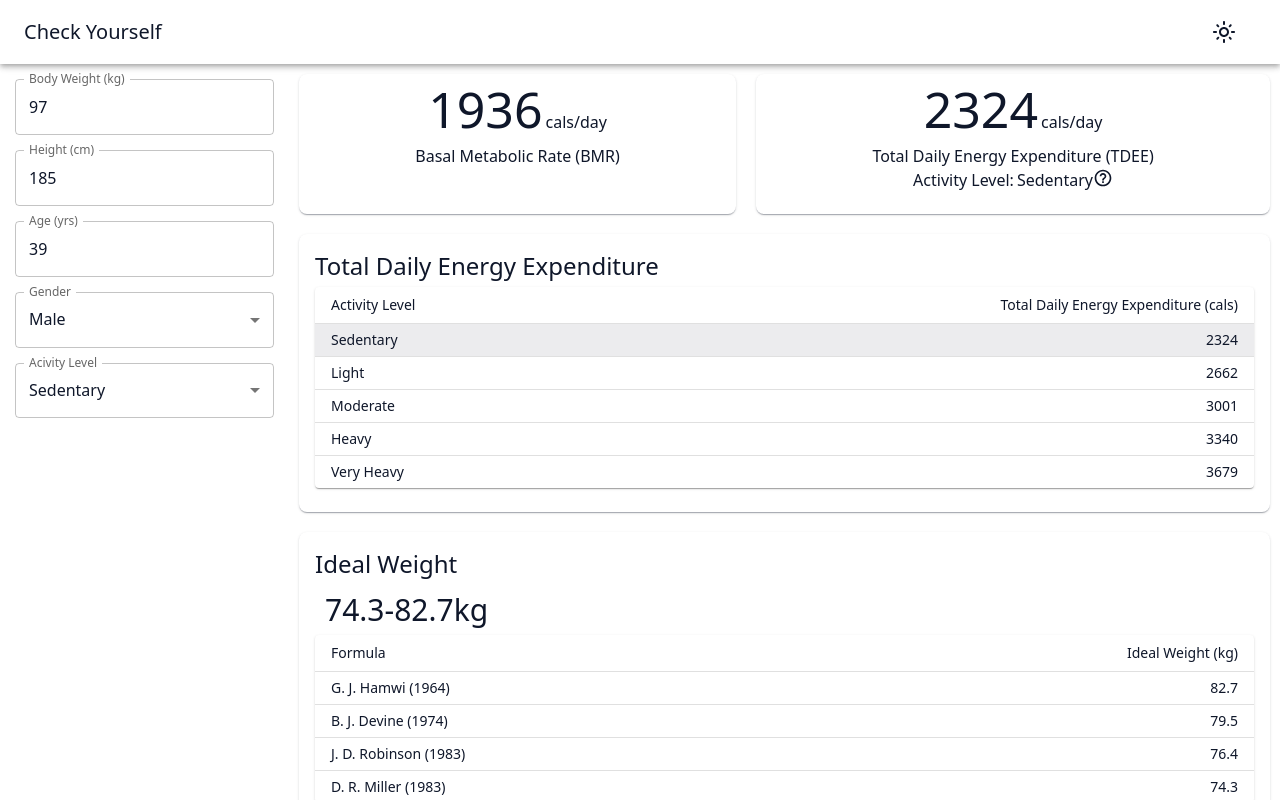
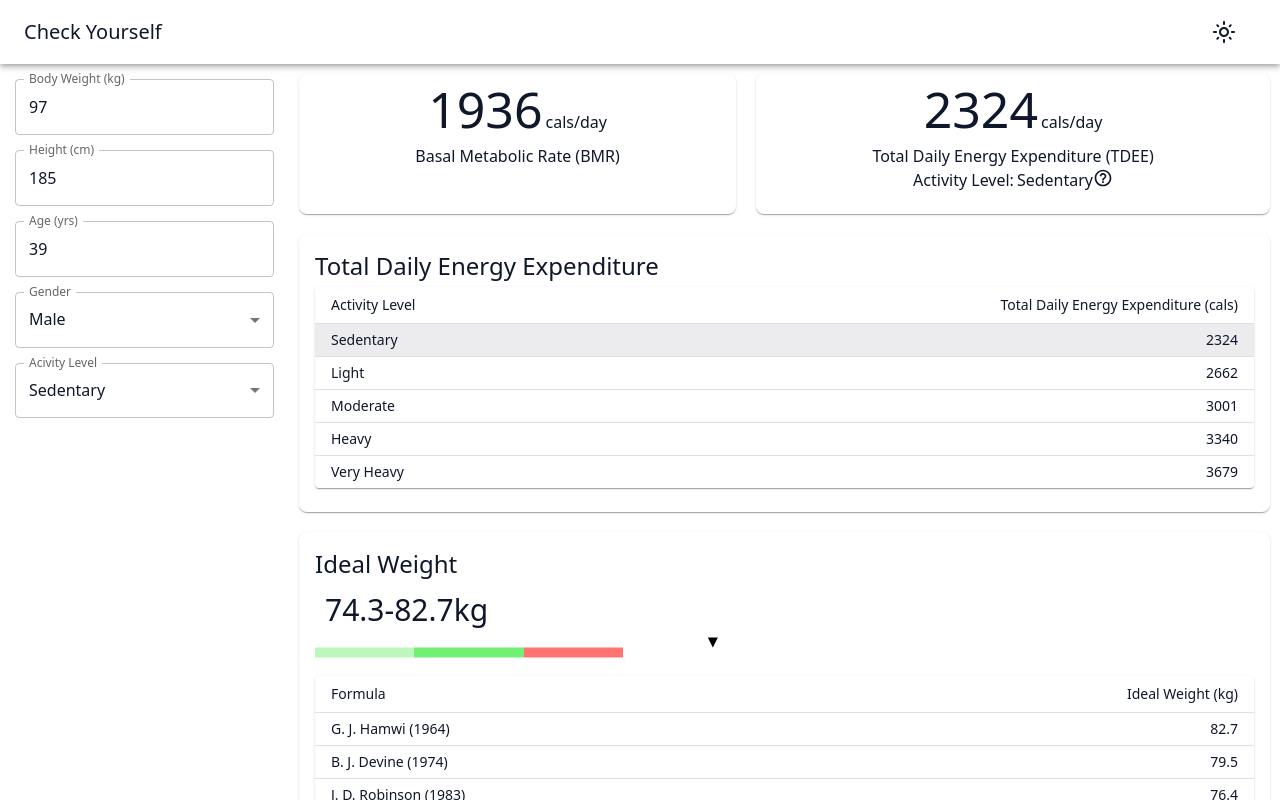
Before and after one commit to pmann84/CheckYourself, a React (Vite) app: page / in a window 1280 px wide. Shown: the top 800 px of the page. Built offline with nearby package versions, Linux system fonts and the light colour scheme.

Commit message:
Added charts to some displays

```diff
--- a/index.css
+++ b/index.css
@@ -1,3 +1,5 @@
+@import url("https://fonts.googleapis.com/css2?family=Inter:ital,wght@0,400;0,600;1,300;1,400;1,600&display=swap");
+
 body {
     margin: 0;
 }
--- a/src/App.tsx
+++ b/src/App.tsx
@@ -62,7 +62,12 @@ export const ResultsDisplay = ({ result }: IResultsDisplayProps) => {
                     <TDEEResultsTable sx={{ margin: `${bottomMargin}px` }} tdeeMap={result.tdee} selectedActivityFactor={result.activity} />
                 </Box>
                 <Box>
-                    <IdealWeightDisplay sx={{ margin: `${bottomMargin}px` }} heightInCm={result.input.height} gender={result.input.gender} />
+                    <IdealWeightDisplay
+                        sx={{ margin: `${bottomMargin}px` }}
+                        heightInCm={result.input.height}
+                        gender={result.input.gender}
+                        weightInKg={result.input.weight}
+                    />
                 </Box>
                 <Box>
                     <BMIDisplay sx={{ margin: `${bottomMargin}px` }} heightCm={result.input.height} weightKg={result.input.weight} />
--- a/src/BmiDisplay.tsx
+++ b/src/BmiDisplay.tsx
@@ -16,6 +16,7 @@ import {
 } from "@mui/material";
 import { BMIClassification, BMIClassificationName, BMIRange, BodyMassIndex } from "./CalorieUtils";
 import { rangeToString } from "./Range";
+import { RangeChart } from "./RangeChart";
 
 export interface IBMIDisplayProps {
     weightKg: number;
@@ -41,6 +42,17 @@ export const BMIDisplay = ({ weightKg, heightCm, sx }: IBMIDisplayProps) => {
                         {bmi.toFixed(1)}
                     </Typography>
                 </Box>
+                <RangeChart
+                    categories={Object.values(BMIClassification)
+                        .filter((fm) => {
+                            return typeof fm !== "string";
+                        })
+                        .map((bmiEntry: string | BMIClassification) => {
+                            return BMIRange(bmiEntry as BMIClassification, 0.1);
+                        })}
+                    colours={["#bef7be", "#73f073", "#ff7373", "#ff2e2e"]}
+                    value={bmi}
+                />
                 <TableContainer component={Paper}>
                     <Table aria-label="bmi table" size="small">
                         <TableHead>
--- a/src/CalorieUtils.ts
+++ b/src/CalorieUtils.ts
@@ -376,16 +376,18 @@ const UnderweightThresholdKg = 18.5;
 const NormalThresholdKg = 25.0;
 const OverweightThresholdKg = 30.0;
 
-export const BMIRange = (bmi: BMIClassification): Range<number> => {
+export const BMIRange = (bmi: BMIClassification, extremaPercentage?: number): Range<number> => {
+    const range = OverweightThresholdKg - UnderweightThresholdKg;
+    console.log(range, 1 + extremaPercentage!, range * extremaPercentage!);
     switch (bmi) {
         case BMIClassification.Underweight:
-            return { min: NaN, max: UnderweightThresholdKg };
+            return { min: extremaPercentage ? UnderweightThresholdKg - range * extremaPercentage : NaN, max: UnderweightThresholdKg };
         case BMIClassification.Normal:
             return { min: UnderweightThresholdKg, max: NormalThresholdKg };
         case BMIClassification.Overweight:
             return { min: NormalThresholdKg, max: OverweightThresholdKg };
         case BMIClassification.Obese:
-            return { min: OverweightThresholdKg, max: NaN };
+            return { min: OverweightThresholdKg, max: extremaPercentage ? OverweightThresholdKg + range * extremaPercentage : NaN };
     }
 };
 
--- /dev/null
+++ b/src/Canvas.tsx
@@ -0,0 +1,36 @@
+import { useCanvas } from "./useCanvas";
+
+export interface ICanvasProps {
+    draw: (ctx: CanvasRenderingContext2D, frameCount: number) => void;
+    height?: string;
+}
+
+const resizeCanvas = (context: CanvasRenderingContext2D, canvas: HTMLCanvasElement) => {
+    const { width, height } = canvas.getBoundingClientRect();
+
+    if (canvas.width !== width || canvas.height !== height) {
+        const { devicePixelRatio: ratio = 1 } = window;
+        canvas.width = width * ratio;
+        canvas.height = height * ratio;
+        context.scale(ratio, ratio);
+        return true;
+    }
+
+    return false;
+};
+
+const predraw = (context: CanvasRenderingContext2D, canvas: HTMLCanvasElement) => {
+    context.save();
+    resizeCanvas(context, canvas);
+    const { width, height } = context.canvas;
+    context.clearRect(0, 0, width, height);
+};
+const postDraw = (context: CanvasRenderingContext2D, _canvas: HTMLCanvasElement) => {
+    context.restore();
+};
+
+export const Canvas = ({ draw, height }: ICanvasProps) => {
+    const canvasRef = useCanvas(draw, predraw, postDraw);
+
+    return <canvas ref={canvasRef} style={{ width: "100%", height: height ?? "100%" }} />;
+};
--- a/src/IdealWeightDisplay.tsx
+++ b/src/IdealWeightDisplay.tsx
@@ -24,14 +24,17 @@ import {
     IdealWeightFormulaName,
     IdealWeightResult,
 } from "./CalorieUtils";
+import { rangeLength, toRange } from "./Range";
+import { RangeChart } from "./RangeChart";
 
 export interface IIdealWeightDisplayProps {
     heightInCm: number;
     gender: Gender;
     sx?: SxProps<Theme>;
+    weightInKg?: number;
 }
 
-export const IdealWeightDisplay = ({ heightInCm, gender, sx }: IIdealWeightDisplayProps) => {
+export const IdealWeightDisplay = ({ heightInCm, gender, sx, weightInKg }: IIdealWeightDisplayProps) => {
     const [idealWeightRange, setIdealWeightRange] = useState<IdealWeightResult>(EmptyIdealWeightResult);
     useEffect(() => {
         setIdealWeightRange(IdealWeight.CalculateRange(heightInCm, gender));
@@ -54,6 +57,15 @@ export const IdealWeightDisplay = ({ heightInCm, gender, sx }: IIdealWeightDispl
                             : "-"}
                     </Typography>
                 </Box>
+                <RangeChart
+                    categories={[
+                        toRange(idealWeightRange.range[0]! - 0.9 * rangeLength(toRange(...idealWeightRange.range)), idealWeightRange.range[0]),
+                        toRange(idealWeightRange.range[0], idealWeightRange.range[1]),
+                        toRange(idealWeightRange.range[1], idealWeightRange.range[1]! + 0.9 * rangeLength(toRange(...idealWeightRange.range))),
+                    ]}
+                    colours={["#bef7be", "#73f073", "#ff7373"]}
+                    value={weightInKg}
+                />
                 <TableContainer component={Paper}>
                     <Table aria-label="simple table" size="small">
                         <TableHead>
--- a/src/Range.ts
+++ b/src/Range.ts
@@ -2,9 +2,17 @@ export interface Range<T> {
     min: T;
     max: T;
 }
+
+export const rangeLength = (range: Range<number>): number => {
+    return range.max - range.min;
+};
 
 export const rangeToString = (range: Range<number>): string => {
     if (isNaN(range.max)) return `${range.min}+`;
     if (isNaN(range.min)) return `${range.max} or less`;
     return `${range.min}-${range.max}`;
 };
+
+export const toRange = (min: number | undefined, max: number | undefined) => {
+    return { min: min ?? NaN, max: max ?? NaN };
+};
--- /dev/null
+++ b/src/RangeChart.tsx
@@ -0,0 +1,53 @@
+import { Canvas } from "./Canvas";
+import { Range, rangeLength } from "./Range";
+
+export interface IRangeChartProps {
+    categories: Range<number>[];
+    colours: string[];
+    value?: number;
+}
+
+export const RangeChart = ({ categories, value, colours }: IRangeChartProps) => {
+    const chartHeight = 35;
+    console.log(value, categories);
+    const draw = (ctx: CanvasRenderingContext2D, _frameCount: number) => {
+        if (categories.length === 0) return;
+
+        const x = 0;
+        const barHeight = 10;
+        const y = (chartHeight - barHeight) / 2;
+        const width = 308;
+        // Draw the outline
+        // ctx.strokeStyle = "#000000";
+        // ctx.beginPath();
+        // ctx.roundRect(x, y, width, height, 2);
+        // ctx.stroke();
+        // Categories
+        const range = categories[categories.length - 1].max - categories[0].min;
+        const widthPerValue = width / range;
+        let cX = x;
+        categories.forEach((category, index) => {
+            ctx.fillStyle = colours[index];
+            ctx.beginPath();
+            const cWidth = rangeLength(category) * widthPerValue;
+            ctx.rect(cX, y, cWidth, barHeight);
+            ctx.fill();
+            cX += cWidth;
+        });
+
+        if (value) {
+            ctx.fillStyle = "#000000";
+            const x = (value - categories[0].min) * widthPerValue;
+            const arrowHeight = 10;
+            const top = y + arrowHeight;
+            const arrowBaseWidth = 10;
+            ctx.beginPath();
+            ctx.moveTo(x - arrowBaseWidth * 0.5, top - 20);
+            ctx.lineTo(x + arrowBaseWidth * 0.5, top - 20);
+            ctx.lineTo(x, top - 10);
+            ctx.fill();
+        }
+    };
+
+    return <Canvas draw={draw} height={`${chartHeight}px`} />;
+};
--- /dev/null
+++ b/src/useCanvas.tsx
@@ -0,0 +1,34 @@
+import { useEffect, useRef } from "react";
+
+export const useCanvas = (
+    draw: (ctx: CanvasRenderingContext2D, frameCount: number) => void,
+    preDraw?: (ctx: CanvasRenderingContext2D, canvas: HTMLCanvasElement) => void,
+    postDraw?: (ctx: CanvasRenderingContext2D, canvas: HTMLCanvasElement) => void
+) => {
+    const canvasRef = useRef<HTMLCanvasElement>(null);
+
+    useEffect(() => {
+        const canvas = canvasRef.current;
+        if (!canvas) throw new Error("Cannot get canvas reference");
+        const context = canvas.getContext("2d");
+        if (!context) throw new Error("Cannot get canvas context");
+        let frameCount = 0;
+        let animationFrameId: number;
+
+        //Our draw came here
+        const render = () => {
+            frameCount++;
+            if (preDraw) preDraw(context, canvas);
+            draw(context, frameCount);
+            if (postDraw) postDraw(context, canvas);
+            animationFrameId = window.requestAnimationFrame(render);
+        };
+        render();
+
+        return () => {
+            window.cancelAnimationFrame(animationFrameId);
+        };
+    }, [draw]);
+
+    return canvasRef;
+};
```
